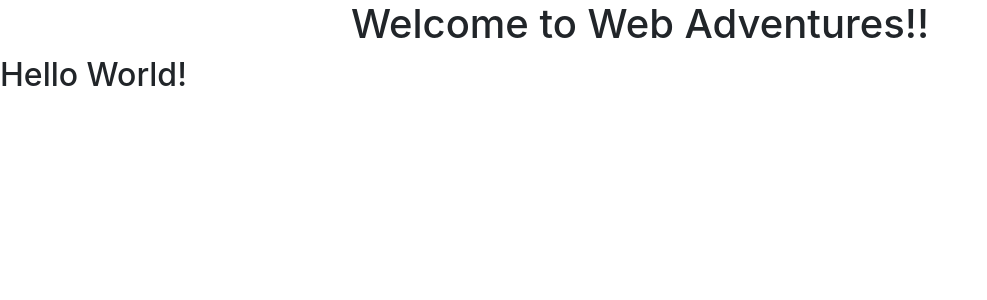
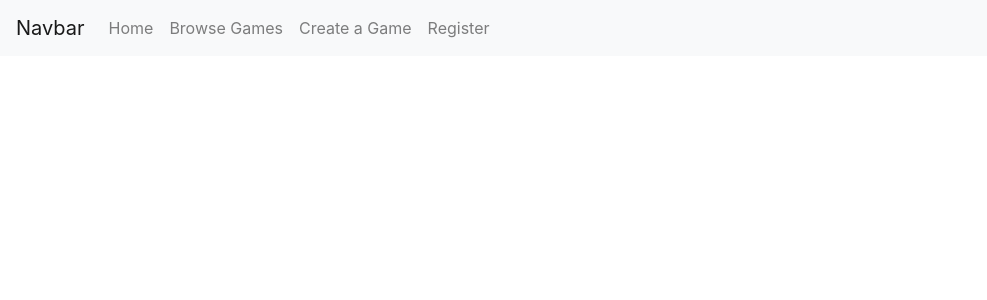
Before and after one commit to rwprice31/WebAdventure, an Angular app in the folder WebAdventure/WebAdventureClient/: page / in a window 1280 px wide. Shown: the top 300 px of the page, without its empty margins (0-987 px from the left). Built offline with nearby package versions, Linux system fonts and the light colour scheme.

Commit message:
Adding navbar component within a new module called shared, containing components shared throughout the site

```diff
--- a/WebAdventure/WebAdventureClient/src/app/app.component.html
+++ b/WebAdventure/WebAdventureClient/src/app/app.component.html
@@ -1,7 +1 @@
-<!--The content below is only a placeholder and can be replaced.-->
-<div style="text-align:center">
-  <h1>
-    Welcome to {{title}}!!
-  </h1>
-</div>
-<h2>Hello World!</h2>
+<app-navbar></app-navbar>
--- a/WebAdventure/WebAdventureClient/src/app/app.component.ts
+++ b/WebAdventure/WebAdventureClient/src/app/app.component.ts
@@ -5,6 +5,4 @@
   templateUrl: './app.component.html',
   styleUrls: ['./app.component.scss']
 })
-export class AppComponent {
-  title = 'Web Adventures';
-}
+export class AppComponent { }
--- a/WebAdventure/WebAdventureClient/src/app/app.module.ts
+++ b/WebAdventure/WebAdventureClient/src/app/app.module.ts
@@ -1,5 +1,6 @@
 import { BrowserModule } from '@angular/platform-browser';
 import { NgModule } from '@angular/core';
+import { SharedModule } from './shared/shared.module';
 
 import { AppComponent } from './app.component';
 
@@ -8,7 +9,8 @@
     AppComponent
   ],
   imports: [
-    BrowserModule
+    BrowserModule,
+    SharedModule
   ],
   providers: [],
   bootstrap: [AppComponent]
--- /dev/null
+++ b/WebAdventure/WebAdventureClient/src/app/shared/navbar/navbar.component.html
@@ -0,0 +1,22 @@
+<nav class="navbar navbar-expand-lg navbar-light bg-light">
+  <a class="navbar-brand" href="#">Navbar</a>
+  <button class="navbar-toggler" type="button" data-toggle="collapse" data-target="#navbarNav" aria-controls="navbarNav" aria-expanded="false" aria-label="Toggle navigation">
+    <span class="navbar-toggler-icon"></span>
+  </button>
+  <div class="collapse navbar-collapse" id="navbarNav">
+    <ul class="navbar-nav">
+      <li class="nav-item">
+        <a class="nav-link" href="#">Home</a>
+      </li>
+      <li class="nav-item">
+        <a class="nav-link" href="#">Browse Games</a>
+      </li>
+      <li class="nav-item">
+        <a class="nav-link" href="#">Create a Game</a>
+      </li>
+      <li class="nav-item">
+        <a class="nav-link" href="#">Register</a>
+      </li>
+    </ul>
+  </div>
+</nav>
```
Also changed, not shown: WebAdventure/WebAdventureClient/src/app/shared/navbar/navbar.component.ts (added, +8 -0 lines), WebAdventure/WebAdventureClient/src/app/shared/shared.module.ts (added, +13 -0 lines), WebAdventure/WebAdventureClient/src/app/shared/navbar/navbar.component.scss (added).
